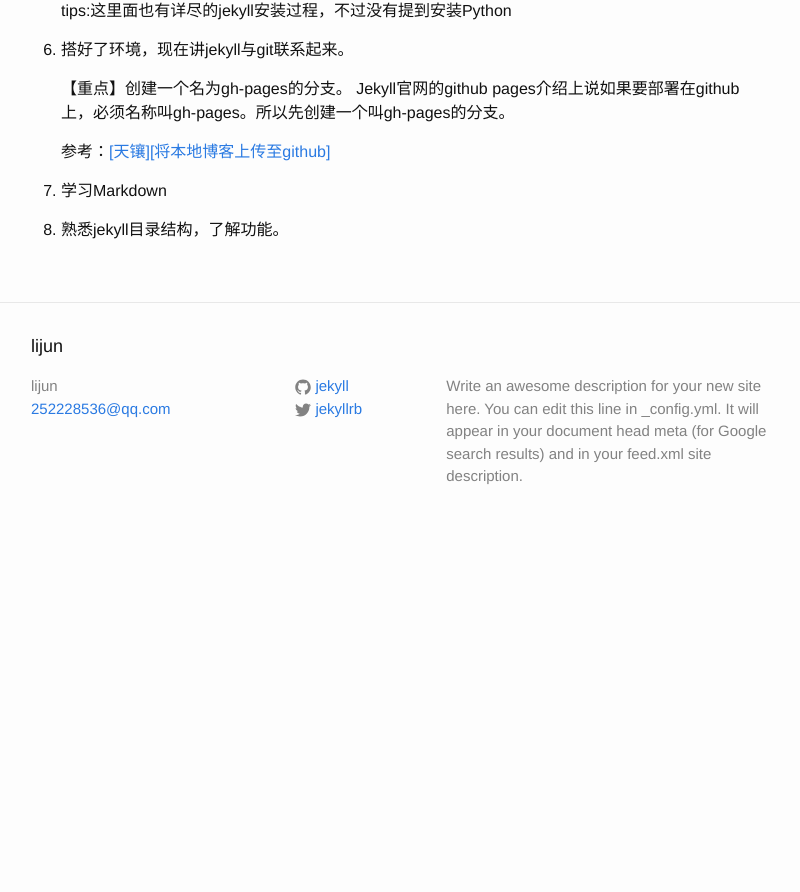
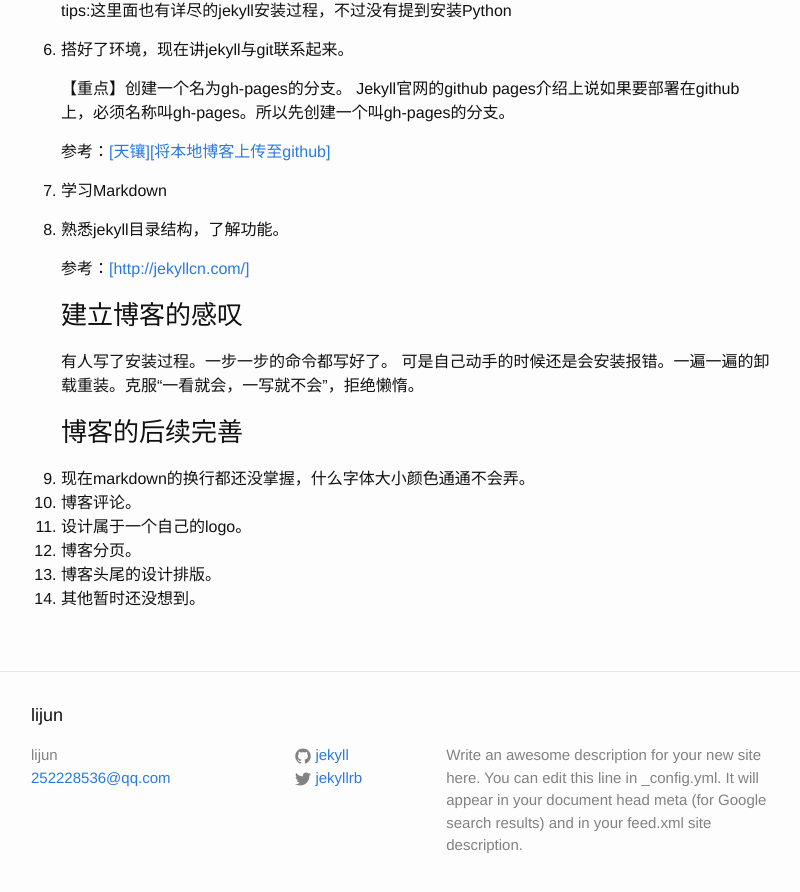
Before and after one commit to lijunsunny/blog, a Jekyll site: the page built from _posts/2015-03-20-hello-world.md, in a window 1280 px wide and 900 px high, scrolled down 864 px. Shown: the top 892 px of the window, without its empty margins (239-1039 px from the left). Built offline with Jekyll 4.4.1, drawn with Linux system fonts in a browser that asks for light colours; before the commit the page ends 1412 px from its top, so only the background shows below that.

Commit message:
modify blog

```diff
--- a/_posts/2015-03-20-hello-world.md
+++ b/_posts/2015-03-20-hello-world.md
@@ -43,3 +43,15 @@ Jekyll官网的github pages介绍上说如果要部署在github上，必须名
 1. 学习Markdown
 
 2. 熟悉jekyll目录结构，了解功能。
+
+	参考：[[http://jekyllcn.com/]](http://jekyllcn.com/docs/posts/)
+### 建立博客的感叹 ###
+有人写了安装过程。一步一步的命令都写好了。
+可是自己动手的时候还是会安装报错。一遍一遍的卸载重装。克服“一看就会，一写就不会”，拒绝懒惰。
+### 博客的后续完善 ###
+1. 现在markdown的换行都还没掌握，什么字体大小颜色通通不会弄。
+2. 博客评论。
+3. 设计属于一个自己的logo。
+4. 博客分页。
+5. 博客头尾的设计排版。
+6. 其他暂时还没想到。
```
